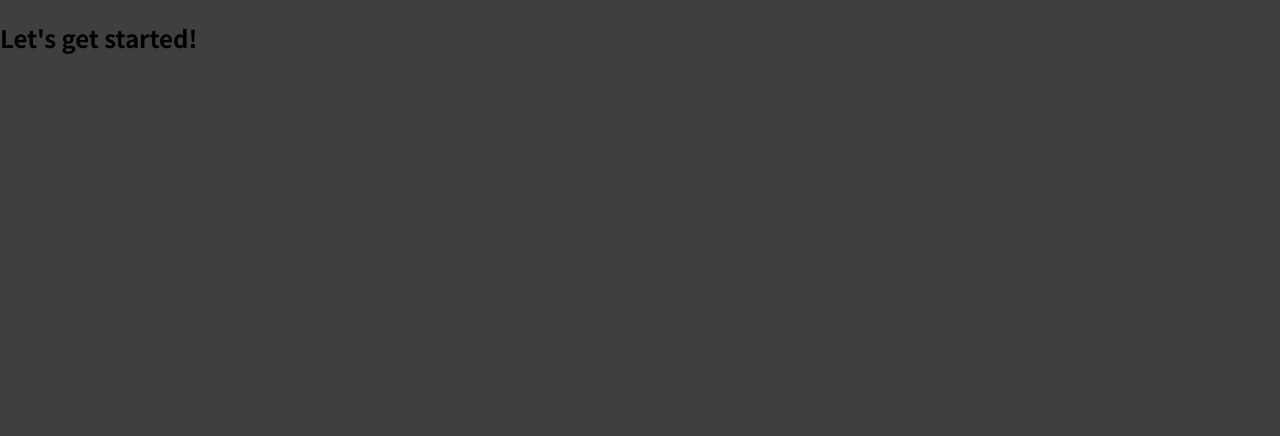
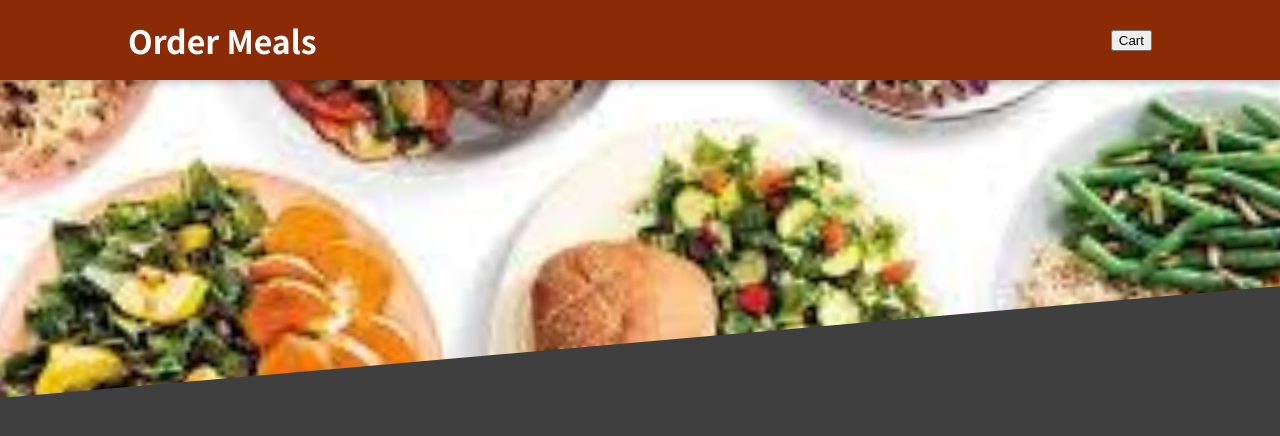
Before and after one commit to Hamza405/Order-App, a JavaScript app: page / in a window 1280 px wide. Shown: the top 436 px of the page. Built offline with nearby package versions, Linux system fonts and the light colour scheme.

Commit message:
Implement header

```diff
--- a/src/App.js
+++ b/src/App.js
@@ -1,8 +1,10 @@
+import Header from "./components/Layout/Header";
+
 function App() {
   return (
-    <div>
-      <h2>Let's get started!</h2>
-    </div>
+    <>
+      <Header />
+    </>
   );
 }
 
--- /dev/null
+++ b/src/components/Layout/Header.js
@@ -0,0 +1,18 @@
+import style from "./Header.module.css";
+import mealsImage from "../../assets/index.jpeg";
+
+const Header = (props) => {
+  return (
+    <>
+      <header className={style.header}>
+        <h1>Order Meals</h1>
+        <button>Cart</button>
+      </header>
+      <div className={style["main-image"]}>
+        <img src={mealsImage} alt="Foooood" />
+      </div>
+    </>
+  );
+};
+
+export default Header;
--- /dev/null
+++ b/src/components/Layout/Header.module.css
@@ -0,0 +1,29 @@
+.header {
+  position: fixed;
+  top: 0;
+  left: 0;
+  width: 100%;
+  height: 5rem;
+  background-color: #8a2b06;
+  color: white;
+  display: flex;
+  justify-content: space-between;
+  align-items: center;
+  padding: 0 10%;
+  box-shadow: 0 2px 8px rgba(0, 0, 0, 0.25);
+  z-index: 10;
+}
+
+.main-image {
+  width: 100%;
+  height: 25rem;
+  z-index: 0;
+  overflow: hidden;
+}
+
+.main-image img {
+  width: 110%;
+  height: 100%;
+  object-fit: cover;
+  transform: rotateZ(-5deg) translateY(-4rem) translateX(-1rem);
+}
```
Also changed, not shown: src/assets/index.jpeg (added), 1 other file (tests, documents, lock files or other folders).
